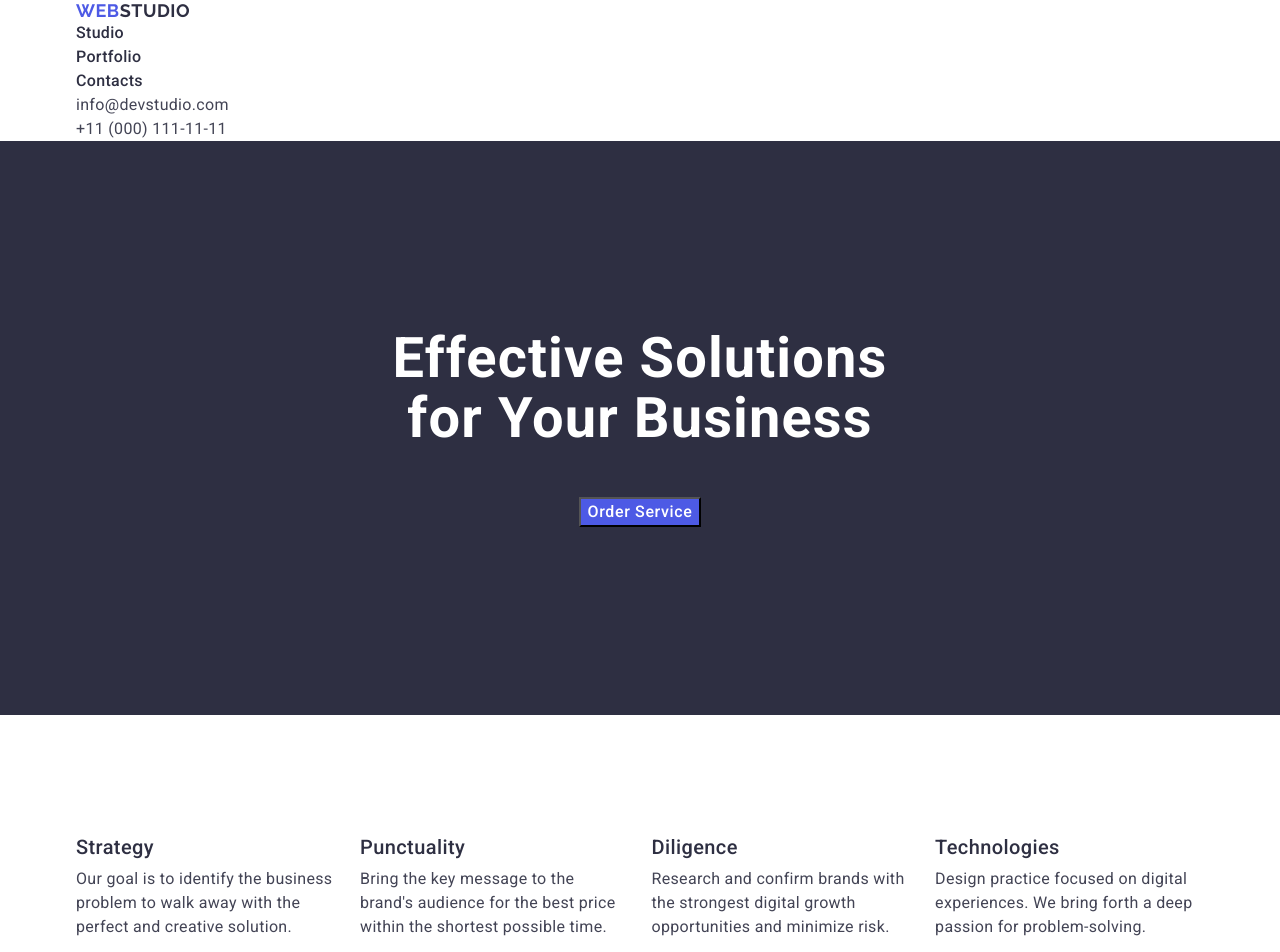
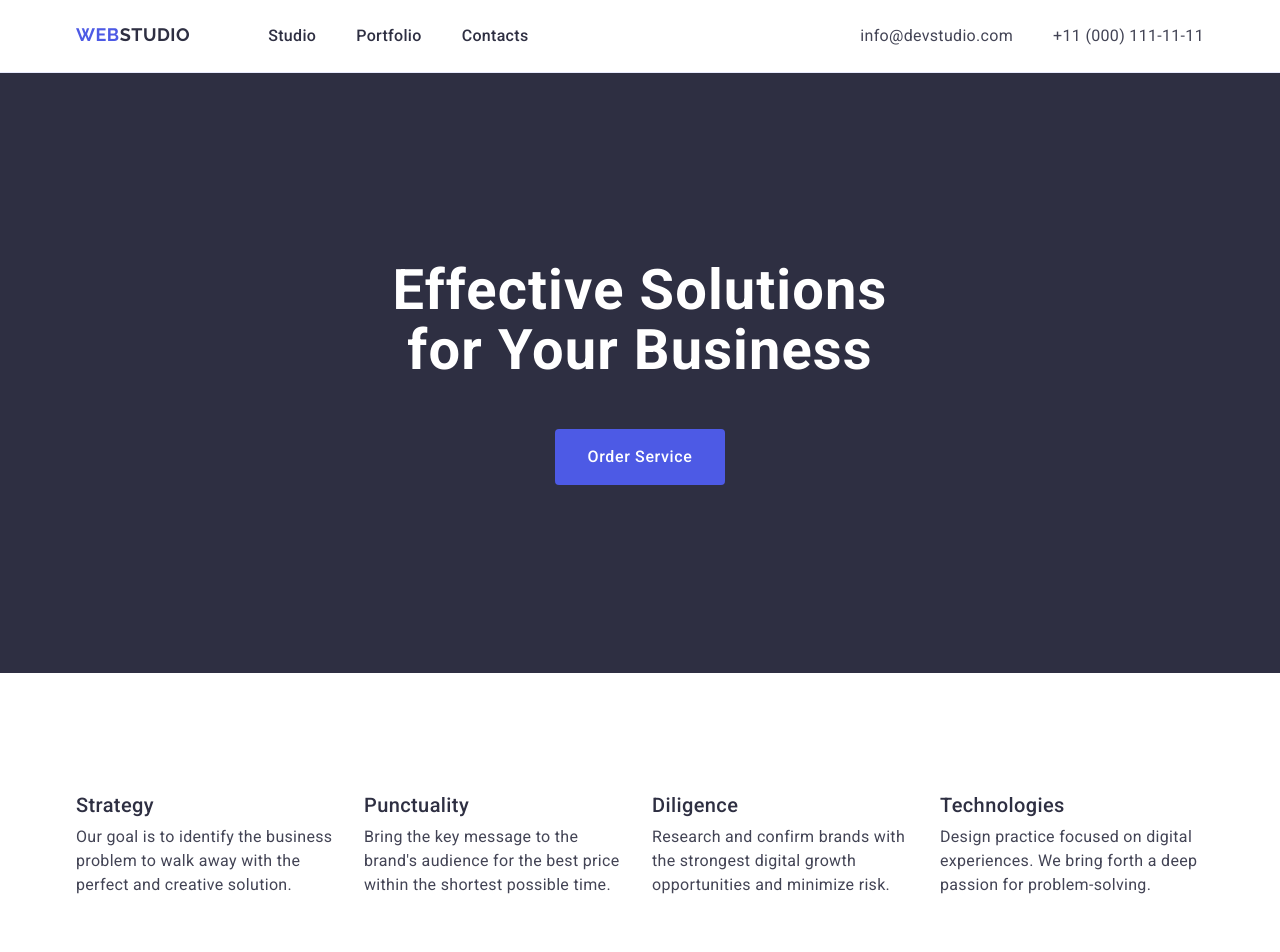
Before and after one commit to Julia-Shefner/goit-markup-hw-03, a plain HTML site: page index.html in a window 1280 px wide. Shown: the top 952 px of the page. Drawn offline with nearby package versions, Linux system fonts and the light colour scheme.

Commit message:
added css part2

```diff
--- a/css/style.css
+++ b/css/style.css
@@ -16,6 +16,7 @@ p {
 
 img {
   display: block;
+  max-width: 100%;
 }
 
 ul {
@@ -51,8 +52,12 @@ a {
   font-family: "Roboto", sans-serif;
   letter-spacing: 0.04em;
   display: block;
+  min-width: 169px;
+  height: 56px;
+  border-radius: 4px;
+  padding: 16px 32px;
+  border: none;
   margin: 0 auto;
-  margin-top: 48px;
 }
 
 .hero-button:hover:hover,
@@ -61,6 +66,7 @@ a {
 }
 
 /* **==CONTAINER==** */
+
 .container {
   width: 1158px;
   padding-left: 15px;
@@ -68,7 +74,13 @@ a {
   margin: 0 auto;
 }
 
+.section {
+  padding-top: 120px;
+  padding-bottom: 120px;
+}
+
 /* ***===LOGO===*** */
+
 .logo {
   font-family: "Raleway", sans-serif;
   text-transform: uppercase;
@@ -89,8 +101,29 @@ a {
 }
 
 /* ***===HEADER===*** */
+
 .header {
   background-color: #ffffff;
+  border-bottom: 1px solid #e7e9fc;
+  box-shadow: 0 1px 6px 0 rgba(46, 47, 66, 0.08),
+    0 1px 1px 0 rgba(46, 47, 66, 0.16), 0 2px 1px 0 rgba(46, 47, 66, 0.08);
+}
+
+.header-nav {
+  display: flex;
+}
+
+.header-logo {
+  margin-right: 78px;
+  padding-top: 24px;
+  padding-bottom: 24px;
+}
+
+.header-nav-links {
+  display: flex;
+  gap: 40px;
+  padding-top: 24px;
+  padding-bottom: 24px;
 }
 
 .header-nav-links .nav-link {
@@ -114,6 +147,11 @@ a {
   font-weight: 400;
 }
 
+.header-address-list {
+  display: flex;
+  gap: 40px;
+}
+
 .header-address-list .adress-link:hover,
 .header-address-list .adress-link:focus {
   color: #404bbf;
@@ -121,9 +159,16 @@ a {
 
 .header-address {
   font-style: normal;
+  margin-left: auto;
+}
+
+.header-container {
+  display: flex;
+  align-items: center;
 }
 
 /* ***===HERO TITLE===*** */
+
 .hero {
   background-color: #2e2f42;
   padding-bottom: 188px;
@@ -139,9 +184,11 @@ a {
   color: #ffffff;
   max-width: 496px;
   margin: 0 auto;
+  margin-bottom: 48px;
 }
 
 /* ***===ADVANTAGES===*** */
+
 .advantages {
   background-color: #ffffff;
 }
@@ -166,11 +213,15 @@ a {
 }
 
 .advantages-list {
-  padding-top: 120px;
-  padding-bottom: 120px;
   display: flex;
   gap: 24px;
+  /* width: calc((100% - 3 * 24px) / 4); */
 }
+
+.advantages-list-item {
+  width: calc((100% - 3 * 24px) / 4);
+}
+
 .advantages-subtitle {
   font-size: 20px;
   letter-spacing: 0.02em;
@@ -189,10 +240,9 @@ a {
 }
 
 /* ***===OUR TEAM===*** */
+
 .our-team {
   background-color: #f4f4fd;
-  padding-top: 120px;
-  padding-bottom: 120px;
 }
 
 .our-team-title {
@@ -213,6 +263,10 @@ a {
 
 .our-team-list-item {
   background-color: #ffffff;
+  border-radius: 0 0 4px 4px;
+  box-shadow: 0 2px 1px 0 rgba(46, 47, 66, 0.08),
+    0 1px 1px 0 rgba(46, 47, 66, 0.16), 0 1px 6px 0 rgba(46, 47, 66, 0.08);
+  width: calc((100% - 72px) / 4);
 }
 
 .our-team-subtitle {
@@ -239,10 +293,9 @@ a {
 }
 
 /* ***===OUR PORTFOLIO===*** */
+
 .our-portf {
   background-color: #ffffff;
-  padding-top: 120px;
-  padding-bottom: 120px;
 }
 
 .our-portf-title {
@@ -276,16 +329,26 @@ a {
 .our-portf-list {
   display: flex;
   flex-wrap: wrap;
-  gap: 24px;
+  row-gap: 48px;
+  column-gap: 24px;
+}
+
+.our-portf-item {
+  width: calc((100% - 48px) / 3);
 }
 
 .our-portf-card {
   padding-top: 32px;
   padding-bottom: 32px;
   padding-left: 16px;
+  padding-right: 16px;
+  border-bottom: 1px solid #e7e9fc;
+  border-left: 1px solid #e7e9fc;
+  border-right: 1px solid #e7e9fc;
 }
 
 /* ***===FOOTER===*** */
+
 .footer {
   background-color: #2e2f42;
   padding-top: 100px;
@@ -304,37 +367,3 @@ a {
 .footer-logo {
   margin-bottom: 16px;
 }
-/* h1
-.title-text {
-  font-size: 56px;
-  line-height: 1.07;
-  letter-spacing: 0.02em;
-  font-weight: 700;
-  text-align: center;
-} */
-
-/* h2 .title-section {
-  font-size: 36px;
-  letter-spacing: 0.02em;
-  line-height: 1.11;
-  font-weight: 700;
-  text-align: center;
-  text-transform: capitalize;
-  color: #2e2f42;
-} */
-
-/*  h3 .title-section-small {
-    font-size: 20px;
-    letter-spacing: 0.02em;
-    line-height: 1.2;
-    font-weight: 500;
-    color: #2e2f42;
-  } */
-
-/* .text {
-    color: #434455;
-    font-size: 16px;
-    line-height: 1.5;
-    letter-spacing: 0.02em;
-    font-weight: 400;
-  } */
--- a/index.html
+++ b/index.html
@@ -22,10 +22,10 @@
 
   <body>
     <!--Header-->
-    <header>
-      <div class="container">
-        <nav>
-          <a href="./index.html" class="logo"
+    <header class="header">
+      <div class="container header-container">
+        <nav class="header-nav">
+          <a href="./index.html" class="logo header-logo"
             >Web<span class="logo-st-dk">Studio</span></a
           >
           <ul class="header-nav-links">
@@ -68,32 +68,32 @@
       </section>
 
       <!--Our-Advantages-->
-      <section class="advantages">
+      <section class="advantages section">
         <div class="container">
           <h2 class="advantages-title visually-hidden""Our Advantages</h2>
           <ul class="advantages-list">
-            <li>
+            <li class="advantages-list-item">
               <h3 class="advantages-subtitle">Strategy</h3>
               <p class="advantages-list-text">
                 Our goal is to identify the business problem to walk away with
                 the perfect and creative solution.
               </p>
             </li>
-            <li>
+            <li class="advantages-list-item">
               <h3 class="advantages-subtitle">Punctuality</h3>
               <p class="advantages-list-text">
                 Bring the key message to the brand's audience for the best price
                 within the shortest possible time.
               </p>
             </li>
-            <li>
+            <li class="advantages-list-item">
               <h3 class="advantages-subtitle">Diligence</h3>
               <p class="advantages-list-text">
                 Research and confirm brands with the strongest digital growth
                 opportunities and minimize risk.
               </p>
             </li>
-            <li>
+            <li class="advantages-list-item">
               <h3 class="advantages-subtitle">Technologies</h3>
               <p class="advantages-list-text">
                 Design practice focused on digital experiences. We bring forth a
@@ -105,7 +105,7 @@
       </section>
 
       <!--Our-Team-->
-      <section class="our-team">
+      <section class="our-team section">
         <div class="container">
           <h2 class="our-team-title">Our Team</h2>
           <ul class="our-team-list">
@@ -166,7 +166,7 @@
       </section>
 
       <!-- Our Portfolio -->
-      <section class="our-portf">
+      <section class="our-portf section">
         <div class="container">
           <h2 class="our-portf-title">Our Portfolio</h2>
           <ul class="our-portf-list">
```
